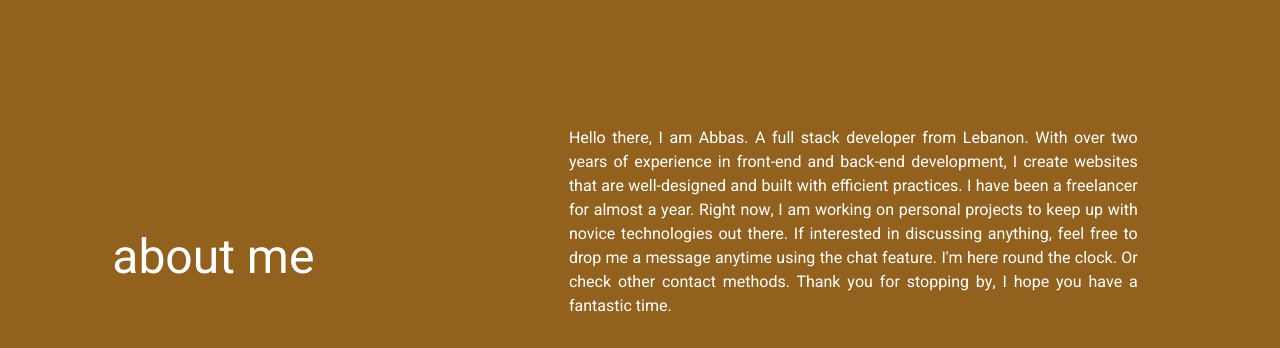
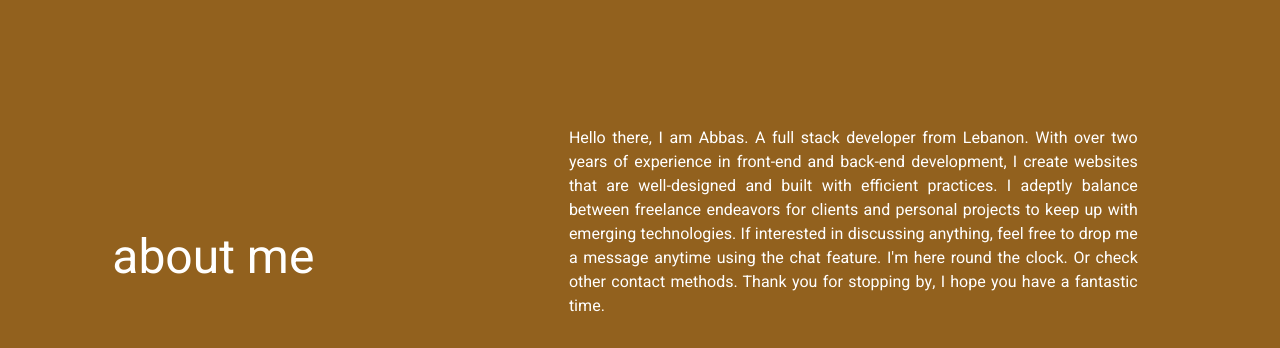
Before and after one commit to abbasabdallah13/portfolio-nextjs, a Next.js app: page / in a window 1280 px wide. Shown: the part 1080-1428 px from the top of the page. Built offline with nearby package versions, Linux system fonts and the light colour scheme; no server answers.

Commit message:
updated about paragraph

```diff
--- a/components/About.tsx
+++ b/components/About.tsx
@@ -10,7 +10,7 @@ const About = () => {
         <div className="w-4/5 lg:w-2/3 flex flex-col justify-center items-center">
             <p className="w-4/5 lg:w-2/3 text-sm sm:text-xl lg:text-base min-[2500px]:text-4xl text-justify text-white font-heebo max-lg:mt-8">
                 Hello there, I am Abbas. A full stack developer from Lebanon. With over two years of experience in front-end and back-end development, I create websites that are well-designed and built with efficient practices.
-                I have been a freelancer for almost a year. Right now, I am working on personal projects to keep up with novice technologies out there.
+                I adeptly balance between freelance endeavors for clients and personal projects to keep up with emerging technologies.
                 If interested in discussing anything, feel free to drop me a message anytime using the chat feature. I'm here round the clock.
                 Or check other contact methods. Thank you for stopping by, I hope you have a fantastic time.
             </p>
```
